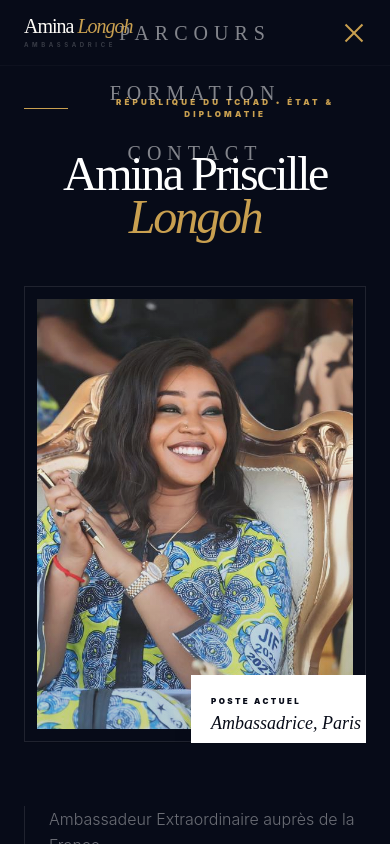
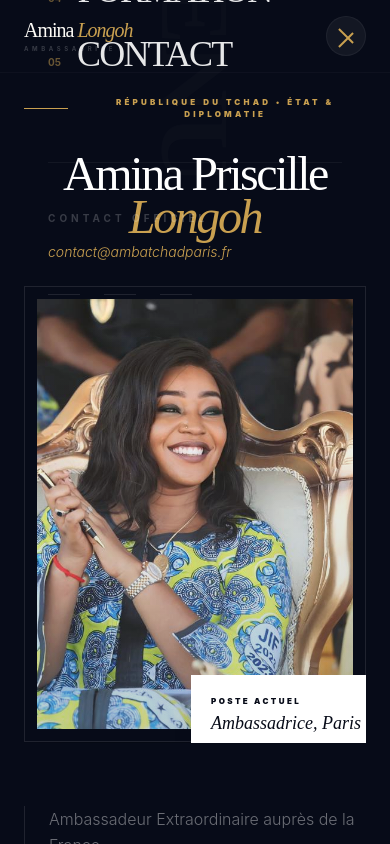
Before and after one commit to Sende45/PortfolioAmbassadrice, a React (Vite) app in the folder portefolioAmbassy/: page / in a window 390 px wide. Both pictures are taken after a click on the button 354 px from the left and 32 px from the top of the page. Shown: the top 844 px of the page. Built offline with nearby package versions, Linux system fonts and the light colour scheme.

Commit message:
ajout des nouvelles modifications des fichiers

```diff
--- a/portefolioAmbassy/src/components/Header.jsx
+++ b/portefolioAmbassy/src/components/Header.jsx
@@ -1,7 +1,16 @@
-import React, { useState } from 'react';
+import React, { useState, useEffect } from 'react';
 
 const Header = () => {
   const [isOpen, setIsOpen] = useState(false);
+
+  // Empêcher le défilement du site quand le menu est ouvert
+  useEffect(() => {
+    if (isOpen) {
+      document.body.style.overflow = 'hidden';
+    } else {
+      document.body.style.overflow = 'unset';
+    }
+  }, [isOpen]);
 
   const navLinks = [
     { name: 'Profil', href: '#home' },
@@ -12,11 +21,11 @@ const Header = () => {
   ];
 
   return (
-    <header className="fixed top-0 left-0 w-full z-50 bg-[#070B18]/60 backdrop-blur-2xl border-b border-white/[0.03]">
+    <header className="fixed top-0 left-0 w-full z-[100] bg-[#070B18]/60 backdrop-blur-2xl border-b border-white/[0.03]">
       <div className="container mx-auto px-6 py-4 md:px-8 md:py-6 flex justify-between items-center">
 
         {/* Logo */}
-        <div className="flex flex-col group cursor-pointer relative z-50">
+        <div className="flex flex-col group cursor-pointer relative z-[110]">
           <div className="font-serif text-xl md:text-2xl tracking-tighter text-prestige-cream leading-none">
             Amina <span className="text-prestige-gold italic group-hover:pl-2 transition-all duration-500">Longoh</span>
           </div>
@@ -49,21 +58,55 @@ const Header = () => {
             <div className="absolute inset-0 bg-prestige-gold translate-y-full group-hover:translate-y-0 transition-transform duration-500 ease-out"></div>
           </a>
 
-          {/* Hamburger Menu */}
-          <button onClick={() => setIsOpen(!isOpen)} className="md:hidden flex flex-col gap-1.5 z-50">
-            <span className={`w-6 h-0.5 bg-prestige-gold transition-all ${isOpen ? 'rotate-45 translate-y-2' : ''}`}></span>
-            <span className={`w-6 h-0.5 bg-prestige-gold transition-all ${isOpen ? 'opacity-0' : ''}`}></span>
-            <span className={`w-6 h-0.5 bg-prestige-gold transition-all ${isOpen ? '-rotate-45 -translate-y-2' : ''}`}></span>
+          {/* Hamburger Menu - Z-index très haut pour rester au dessus */}
+          <button
+            onClick={() => setIsOpen(!isOpen)}
+            className="md:hidden flex flex-col justify-center items-center gap-1.5 z-[110] w-10 h-10 border border-white/5 rounded-full bg-white/5"
+          >
+            <span className={`w-5 h-0.5 bg-prestige-gold transition-all duration-500 ${isOpen ? 'rotate-45 translate-y-2' : ''}`}></span>
+            <span className={`w-5 h-0.5 bg-prestige-gold transition-all duration-500 ${isOpen ? 'opacity-0 scale-0' : ''}`}></span>
+            <span className={`w-5 h-0.5 bg-prestige-gold transition-all duration-500 ${isOpen ? '-rotate-45 -translate-y-1' : ''}`}></span>
           </button>
         </div>
 
-        {/* Mobile Menu Overlay */}
-        <div className={`fixed inset-0 bg-[#070B18] transition-transform duration-500 flex flex-col items-center justify-center gap-8 ${isOpen ? 'translate-x-0' : 'translate-x-full'} md:hidden`}>
-           {navLinks.map((link) => (
-              <a key={link.name} href={link.href} onClick={() => setIsOpen(false)} className="text-xl uppercase tracking-[0.3em] font-serif text-white/50 hover:text-prestige-gold">
-                {link.name}
-              </a>
-            ))}
+        {/* --- PAGE INDÉPENDANTE MOBILE (FULL SCREEN OVERLAY) --- */}
+        <div className={`fixed inset-0 z-[105] bg-[#070B18] transition-all duration-700 ease-[cubic-bezier(0.85,0,0.15,1)] ${isOpen ? 'translate-y-0 opacity-100' : '-translate-y-full opacity-0'} md:hidden`}>
+
+          {/* Filigrane de fond pour le style */}
+          <div className="absolute inset-0 flex items-center justify-center pointer-events-none opacity-[0.02]">
+            <span className="text-[25vw] font-serif font-black rotate-90">MENU</span>
+          </div>
+
+          <div className="relative h-full flex flex-col justify-center px-12 gap-10">
+            {/* Numérotation et Liens */}
+            <nav className="flex flex-col gap-6">
+              {navLinks.map((link, index) => (
+                <a
+                  key={link.name}
+                  href={link.href}
+                  onClick={() => setIsOpen(false)}
+                  className="group flex items-baseline gap-4"
+                >
+                  <span className="text-prestige-gold font-sans text-[10px] font-bold opacity-50">0{index + 1}</span>
+                  <span className="text-4xl sm:text-5xl uppercase tracking-tighter font-serif text-white/90 group-hover:text-prestige-gold group-hover:italic group-hover:pl-4 transition-all duration-500">
+                    {link.name}
+                  </span>
+                </a>
+              ))}
+            </nav>
+
+            {/* Pied de page du menu */}
+            <div className="mt-12 pt-12 border-t border-white/5 flex flex-col gap-4">
+              <p className="text-[10px] uppercase tracking-[0.4em] text-white/20 font-bold">Contact Officiel</p>
+              <a href="mailto:contact@ambatchadparis.fr" className="text-prestige-gold font-light text-sm italic">contact@ambatchadparis.fr</a>
+
+              <div className="flex gap-6 mt-4">
+                <span className="w-8 h-[1px] bg-white/10"></span>
+                <span className="w-8 h-[1px] bg-white/10"></span>
+                <span className="w-8 h-[1px] bg-white/10"></span>
+              </div>
+            </div>
+          </div>
         </div>
       </div>
     </header>
```
